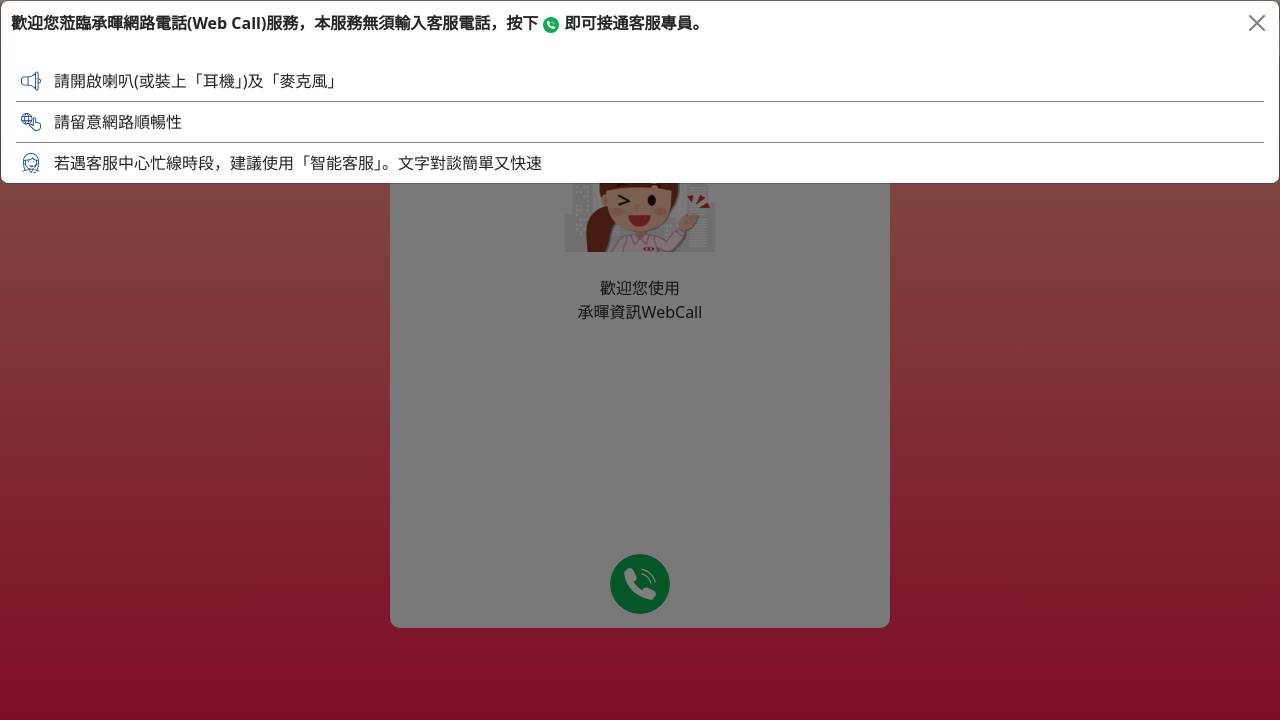
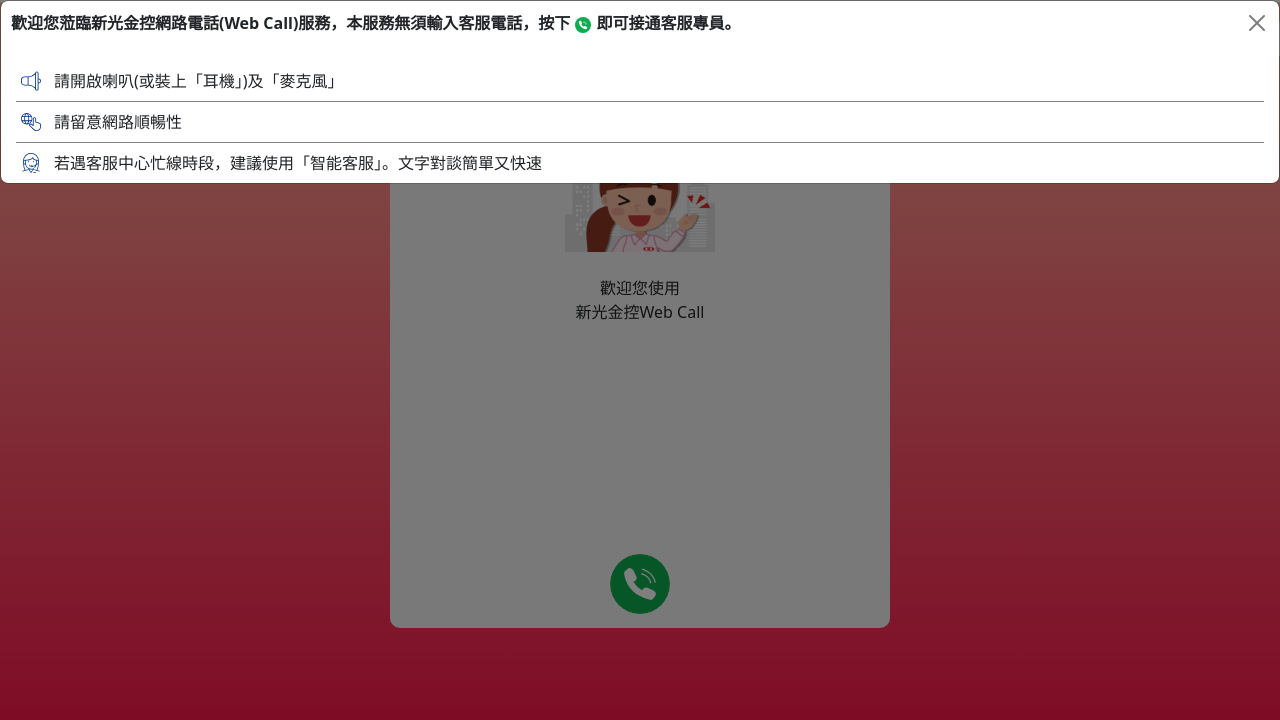
Before and after one commit to 3shin44/webcall-demo, a Vue app in the folder frontend-webcall/: page / in a window 1280 px wide. Both pictures are taken after a click on the button 640 px from the left and 2 px from the top of the page. Shown: the top 720 px of the page. Built offline with nearby package versions, Linux system fonts and the light colour scheme.

Commit message:
update SKFH theme

```diff
--- a/frontend-webcall/src/assets/css/_common.scss
+++ b/frontend-webcall/src/assets/css/_common.scss
@@ -11,8 +11,7 @@
 
 html{
   min-height: 100%;
-  height: 100%;
-  background: rgb(230,162,60);
+  background: #ff0844;
   //background: -moz-linear-gradient(-135deg, rgba(230,162,60,1) 0%, rgba(26,179,148,1) 100%);
   //background: -webkit-linear-gradient(-135deg, rgba(230,162,60,1) 0%, rgba(26,179,148,1) 100%);
   background: linear-gradient(to top, #ff0844 0%, #ffb199 100%);
--- a/frontend-webcall/src/components/TopModal.vue
+++ b/frontend-webcall/src/components/TopModal.vue
@@ -16,7 +16,7 @@
             aria-label="Close"></button>
           <div class="">
             <div class="contentStickTop">
-              <p class="pe-4">歡迎您蒞臨承暉網路電話(Web Call)服務，本服務無須輸入客服電話，按下<span><img src="../../public/images/greenphone.svg"
+              <p class="pe-4">歡迎您蒞臨新光金控網路電話(Web Call)服務，本服務無須輸入客服電話，按下<span><img src="../../public/images/greenphone.svg"
                     alt=""></span>即可接通客服專員。</p>
             </div>
             <div class="contentBox">
--- a/frontend-webcall/src/views/WelcomePage.vue
+++ b/frontend-webcall/src/views/WelcomePage.vue
@@ -22,7 +22,7 @@ export default {
   },
   data() {
     return {
-      welcomeMsg: "歡迎您使用<br>承暉資訊WebCall"
+      welcomeMsg: "歡迎您使用<br>新光金控Web Call"
     }
   },
 }
```
Also changed, not shown: 1 other file (tests, documents, lock files or other folders).
